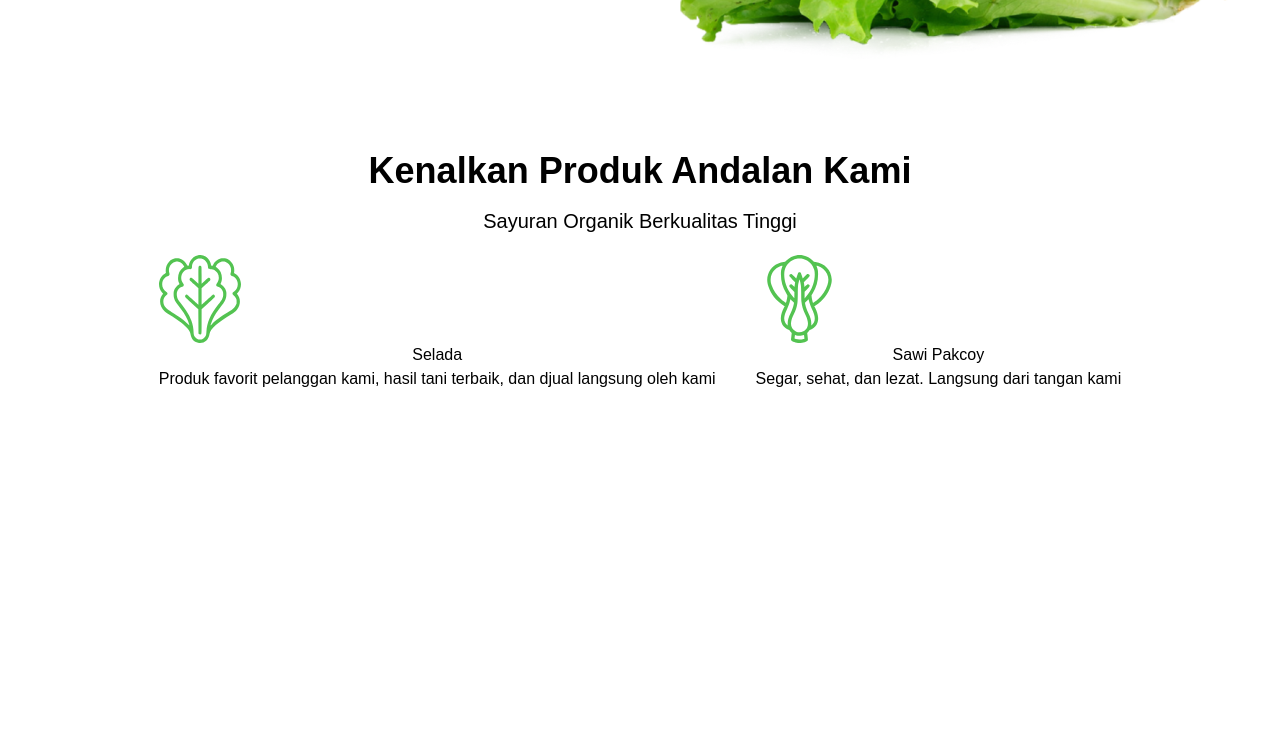
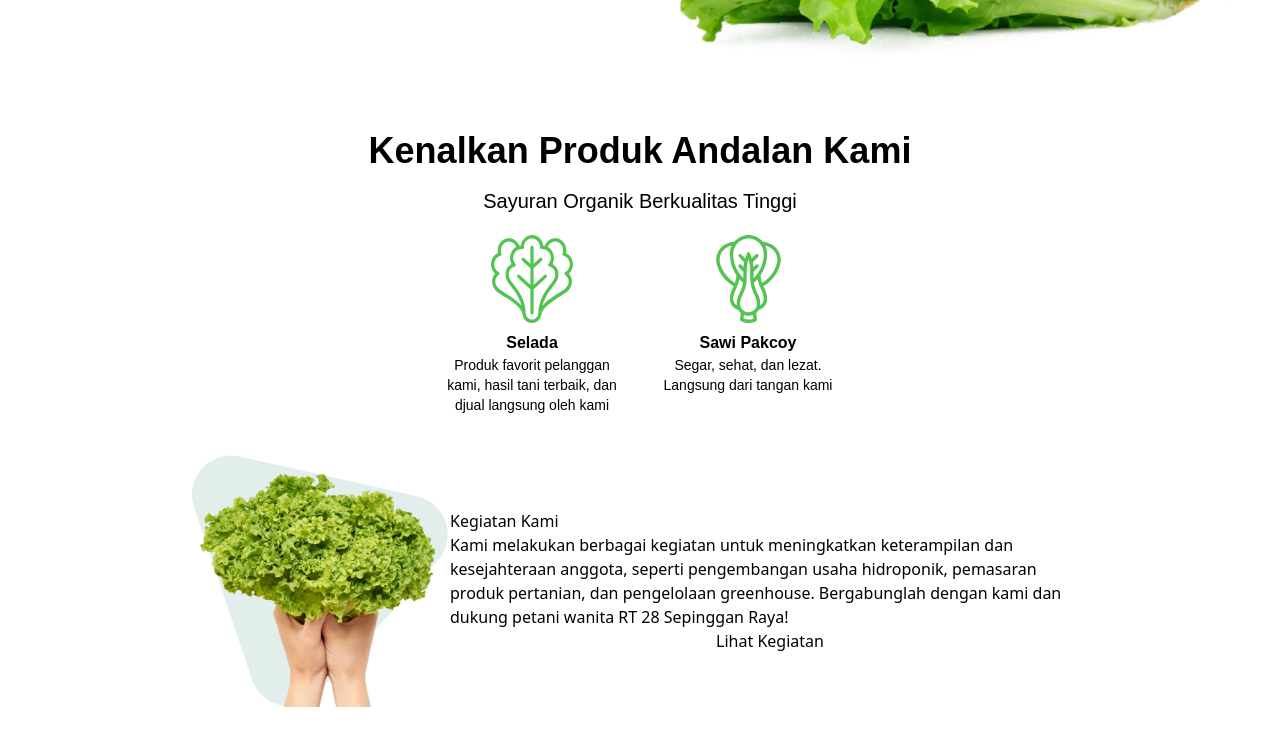
Before and after one commit to nas11ai/kwt-company-profile, a website: page src/index.html in a window 1280 px wide. Shown: the part 600-1347 px from the top of the page. Before the commit the page ends 1031 px from the top, so only its background shows below. Drawn offline with Linux system fonts and the light colour scheme.

Commit message:
add: section 'kegiatan kami' and assets

```diff
--- a/src/index.html
+++ b/src/index.html
@@ -72,7 +72,7 @@
       />
     </section>
 
-    <section class="p-10" id="produk2">
+    <section class="p-5" id="produk2">
       <div
         class="flex-col justify-center items-center text-center font-montserrat"
       >
@@ -80,21 +80,52 @@
           Kenalkan Produk Andalan Kami
         </h1>
         <p class="text-xl pb-5">Sayuran Organik Berkualitas Tinggi</p>
-        <div class="flex items-center justify-center space-x-10" id="gambar-produk">
-          <div class="flex-col items-center justify-center">
-            <img
-            src="../assets/lettuce.svg"
-            />
-            <p>Selada</p>
-            <p>Produk favorit pelanggan kami, hasil tani terbaik, dan djual langsung oleh kami</p>
+        <div
+          class="flex items-center justify-center space-x-10"
+          id="gambar-produk"
+        >
+          <div class="flex flex-col items-center justify-center">
+            <img src="../assets/lettuce.svg" />
+            <p class="mt-2 font-bold">Selada</p>
+            <p class="text-sm text-center w-44 h-10">
+              Produk favorit pelanggan kami, hasil tani terbaik, dan djual
+              langsung oleh kami
+            </p>
           </div>
-          <div>
-            <img
-            src="../assets/bok-choy.svg"
-            />
-            <p>Sawi Pakcoy</p>
-            <p>Segar, sehat, dan lezat. Langsung dari tangan kami</p>
+          <div class="flex flex-col items-center justify-center">
+            <img src="../assets/bok-choy.svg" />
+            <p class="mt-2 font-bold">Sawi Pakcoy</p>
+            <p class="text-sm text-center w-44 h-10">
+              Segar, sehat, dan lezat. Langsung dari tangan kami
+            </p>
           </div>
+        </div>
+      </div>
+    </section>
+
+    <section id="kegiatan-kami">
+      <div id="container" class="flex items-center justify-center py-10">
+        <div id="image-kegiatan" class="relative">
+          <img
+            src="../assets/bg-kegiatan.svg"
+            alt="bg-kegiatan"
+            class="absolute top-0 left-0 w-full h-full z-0"
+          />
+          <img
+            src="../assets/kegiatan.png"
+            alt="kegiatan"
+            class="relative z-10"
+          />
+        </div>
+        <div id="text-kegiatan" class="flex flex-col w-[50%]">
+          <h1>Kegiatan Kami</h1>
+          <p>
+            Kami melakukan berbagai kegiatan untuk meningkatkan keterampilan dan
+            kesejahteraan anggota, seperti pengembangan usaha hidroponik,
+            pemasaran produk pertanian, dan pengelolaan greenhouse. Bergabunglah
+            dengan kami dan dukung petani wanita RT 28 Sepinggan Raya!
+          </p>
+          <button>Lihat Kegiatan</button>
         </div>
       </div>
     </section>
```
Also changed, not shown: src/test.html (added, +25 -0 lines), assets/bg-kegiatan.svg (added), assets/kegiatan.png (added), dist/output.css.
